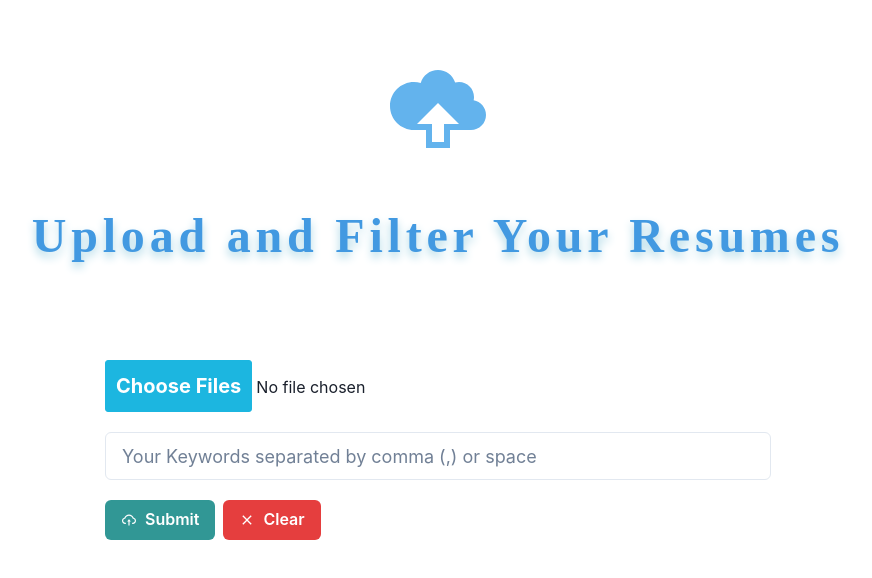
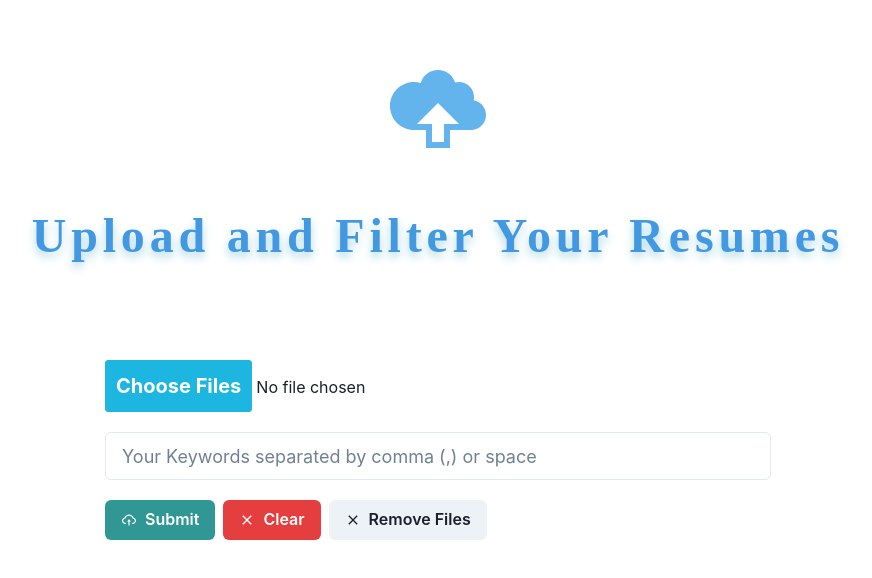
Before and after one commit to MD2990/resumeTextParserFrontEnd, a Next.js app: page / in a window 1280 px wide. Shown: the top 578 px of the page, without its empty margins (202-1074 px from the left). Built offline with nearby package versions, Linux system fonts and the light colour scheme.

Commit message:
added delete files btn

```diff
--- a/pages/index.js
+++ b/pages/index.js
@@ -159,6 +159,14 @@ export default function Home() {
             >
               Clear
             </Button>
+            <Button
+              colorScheme="gray"
+              variant="solid"
+              leftIcon={<MdClear />}
+              onClick={removeFilesFromServer}
+            >
+              Remove Files
+            </Button>
           </HStack>
         </form>
 
@@ -256,4 +264,12 @@ export default function Home() {
     setRes("");
     setErrors("");
   }
+  function removeFilesFromServer() {
+    axios
+      .post(`${process.env.NEXT_PUBLIC_IP}/del`)
+      .then(cleanUp())
+      .catch((err) => {
+        console.log(err);
+      });
+  }
 }
```
